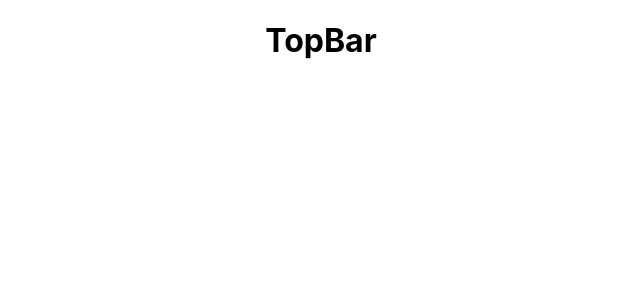
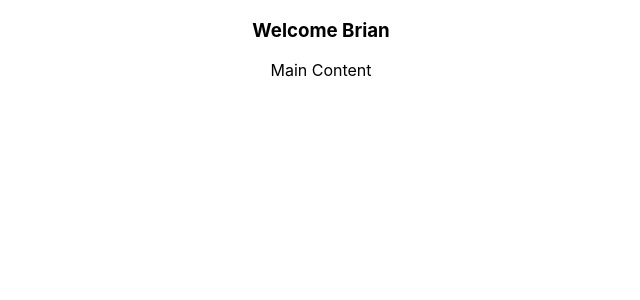
Before and after one commit to BeardedBry/react-giftlist, a React (Create React App) app: page / in a window 1280 px wide. Shown: the top 300 px of the page, without its empty margins (319-959 px from the left). Built offline with nearby package versions, Linux system fonts and the light colour scheme.

Commit message:
Main Content

```diff
--- a/src/App.js
+++ b/src/App.js
@@ -1,13 +1,20 @@
-import React, {useState} from 'react';
+import React, { useState } from 'react';
 import './App.css';
 import './components/TopBar';
 import TopBar from './components/TopBar';
+import MainContent from './components/MainContent';
+
 
 function App() {
 
+  const userInfo = {
+    name: "Brian",
+  };
+
   return (
     <div className="App">
-      <TopBar />
+      <TopBar user={userInfo}/>
+      <MainContent />
     </div>
   );
 }
--- /dev/null
+++ b/src/components/MainContent.js
@@ -0,0 +1,11 @@
+import React from 'react';
+
+const MainContent = () => {
+    return (
+        <main>
+            <p>Main Content</p>
+        </main>
+    );
+}
+
+export default MainContent;
--- a/src/components/TopBar.js
+++ b/src/components/TopBar.js
@@ -1,9 +1,9 @@
 import React from 'react';
 
-const TopBar = () => {
+const TopBar = ({ user }) => {
     return (
         <div>
-            <h1>TopBar</h1>
+            <h3>Welcome {user.name}</h3>
         </div>
     )
 }
```
